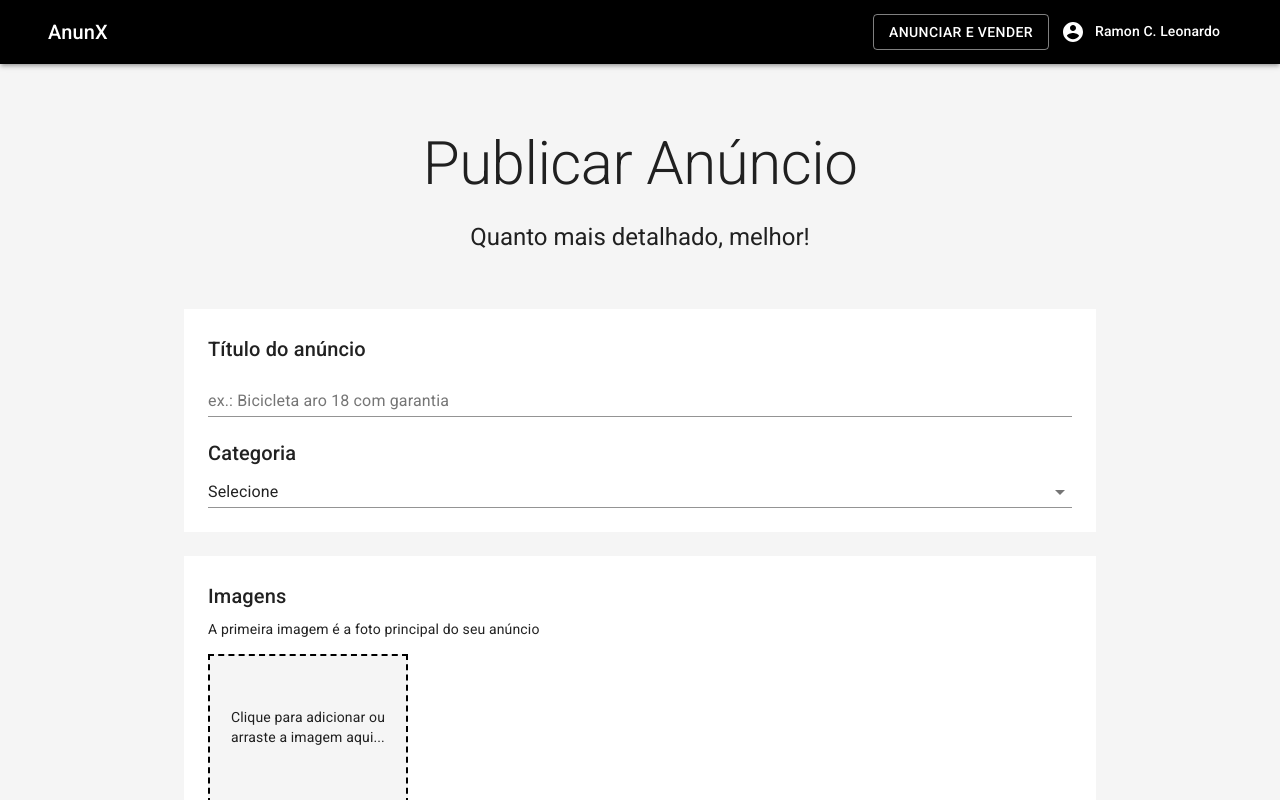
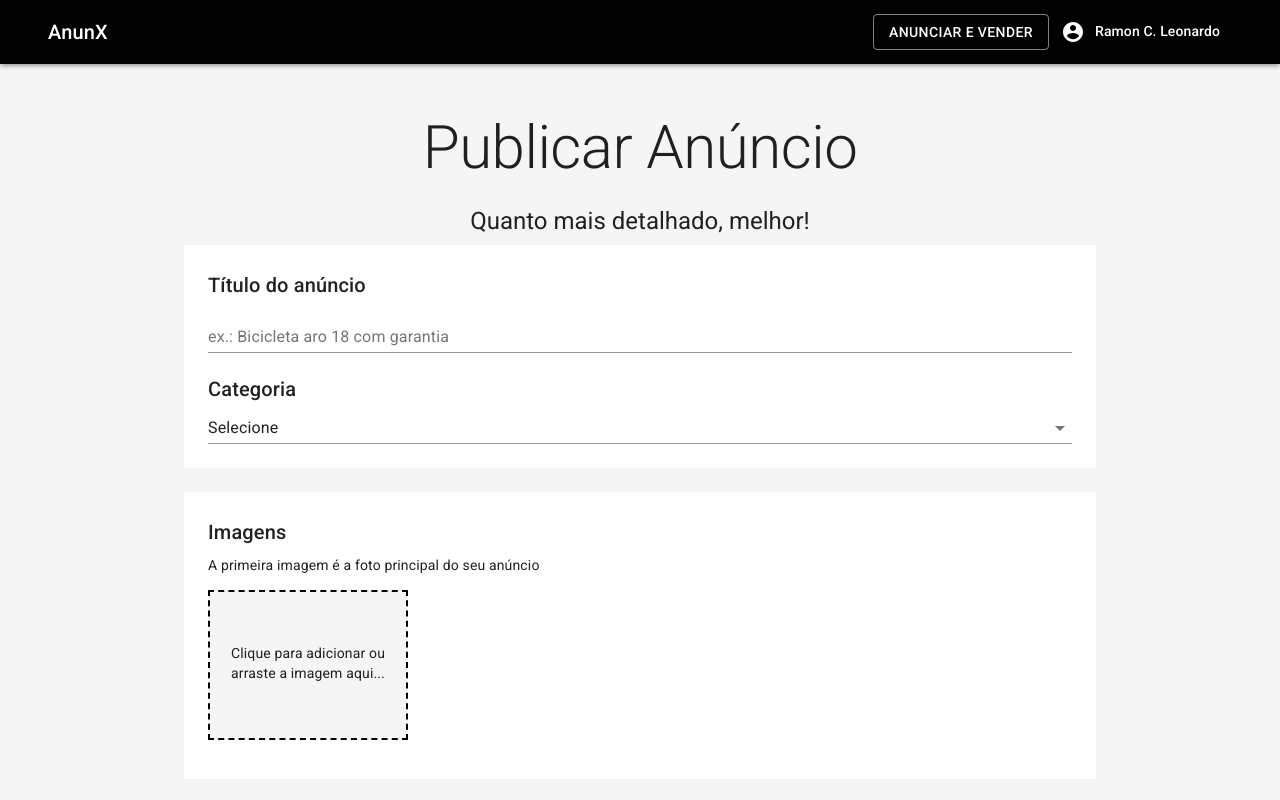
Before and after one commit to Rleopioneer/anunx, a Next.js app: page /user/publish in a window 1280 px wide. Shown: the top 800 px of the page. Built offline with nearby package versions, Linux system fonts and the light colour scheme.

Commit message:
Adicinoando container no temmplate default

```diff
--- a/pages/user/dashboard.js
+++ b/pages/user/dashboard.js
@@ -13,9 +13,6 @@ import { makeStyles } from '@material-ui/core'
 import TemplateDefault from '../../src/templates/Default'
 
 const useStyles=  makeStyles((theme) => ({
-  container: {
-    padding: theme.spacing(8, 0, 6)
-  },
 
   cardMedia: {
     paddingTop:'56%',
@@ -32,7 +29,7 @@ export default function Home() {
 
   return (
     <TemplateDefault>
-      <Container maxWidth='sm' className={classes.container}>
+      <Container maxWidth='sm' >
         <Typography component='h1' variant='h2' align='center'>
           Meus Anúncios
         </Typography>
--- a/pages/user/publish.js
+++ b/pages/user/publish.js
@@ -23,10 +23,6 @@ import TemplateDefault from '../../src/templates/Default'
 const useStyles = makeStyles((theme) => ({
   mask: {},
   mainImage: {},
-
-  container: {
-    padding: theme.spacing(8, 0, 6)
-  },
 
   boxContainer: {
     paddingBottom: theme.spacing(3),
@@ -121,7 +117,7 @@ const Publish = () => {
 
     <TemplateDefault>
 
-      <Container maxWidth='sm' className={classes.container}>
+      <Container maxWidth='sm' >
         <Typography component='h1' variant='h2' align='center' color='textPrimary' gutterBottom>
           Publicar Anúncio
         </Typography>
--- a/src/components/Footer.js
+++ b/src/components/Footer.js
@@ -11,7 +11,6 @@ import Link from "next/link"
 const useStyles = makeStyles((theme) => ({
   footer: {
     borderTop: `1px solid ${theme.palette.divider}`,
-    marginTop: theme.spacing(8),
     paddingTop: theme.spacing(2),
     paddingBottom: theme.spacing(3),
     [theme.breakpoints.up('sm')]: {
--- a/src/templates/Default.js
+++ b/src/templates/Default.js
@@ -1,12 +1,23 @@
 import Header from "../components/Header"
 import Footer from "../components/Footer"
+import { Box, makeStyles, ThemeProvider } from "@material-ui/core"
 
+const useStyles = makeStyles((theme) => ({
+  container: {
+    padding: theme.spacing(6, 0, 6)
+  }
+}))
 
 const Default = ({ children }) => {
+
+  const classes = useStyles()
+
   return(
     <>
       <Header />
+      <Box className={classes.container}>
         {children}
+      </Box>
       <Footer />
     </>
   )
```
Also changed, not shown: pages/index.js (+2 -5 lines).
